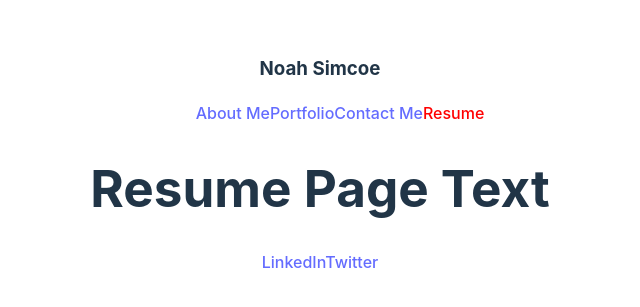
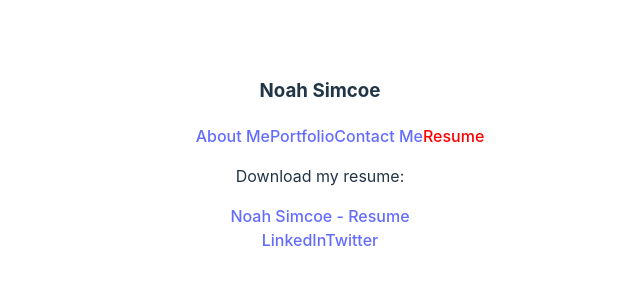
Before and after one commit to noahsimcoe/Noah-React-Portfolio, a React (Vite) app: page /resume in a window 1280 px wide. Shown: the part 245-552 px from the top of the page, without its empty margins (320-960 px from the left). Built offline with nearby package versions, Linux system fonts and the light colour scheme.

Commit message:
added resume feature, and download opens in other window now

```diff
--- /dev/null
+++ b/src/components/UI/Resume.jsx
@@ -0,0 +1,14 @@
+export default function Resume() {
+    const resumeUrl = 'https://drive.google.com/file/d/1IkiczOp1vPtsPsvlox40ar6xrPoJHn3n/view';
+
+    return (
+        <>
+        <div>
+            <p>Download my resume:</p>
+            <a href={resumeUrl} target="_blank" download>
+                Noah Simcoe - Resume
+            </a>
+        </div>
+        </>
+    )
+};
--- a/src/pages/ResumePage.jsx
+++ b/src/pages/ResumePage.jsx
@@ -1,5 +1,5 @@
+import Resume from "../components/UI/Resume";
+
 export default function ResumePage() {
-    return (
-        <h1>Resume Page Text</h1>
-    );
-}
+    return <Resume />
+};
```
Also changed, not shown: 1 other file (tests, documents, lock files or other folders).
